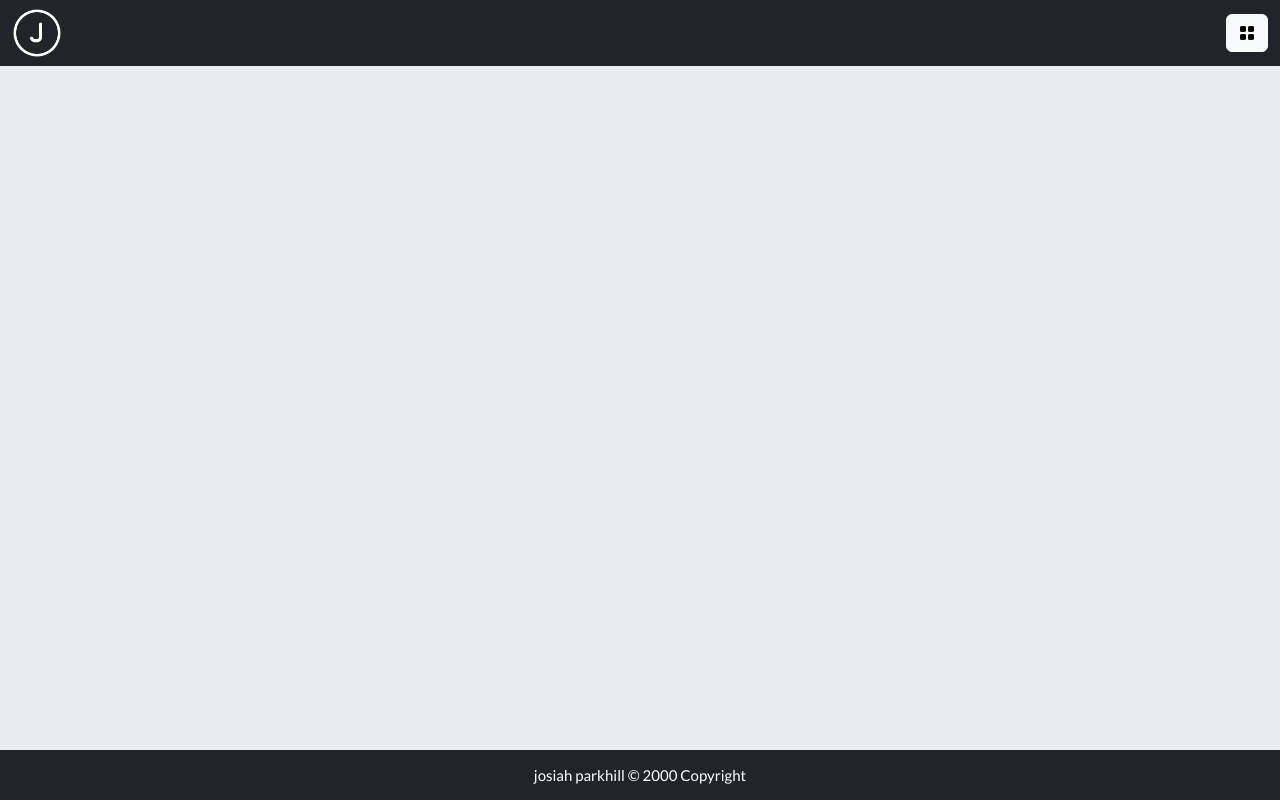
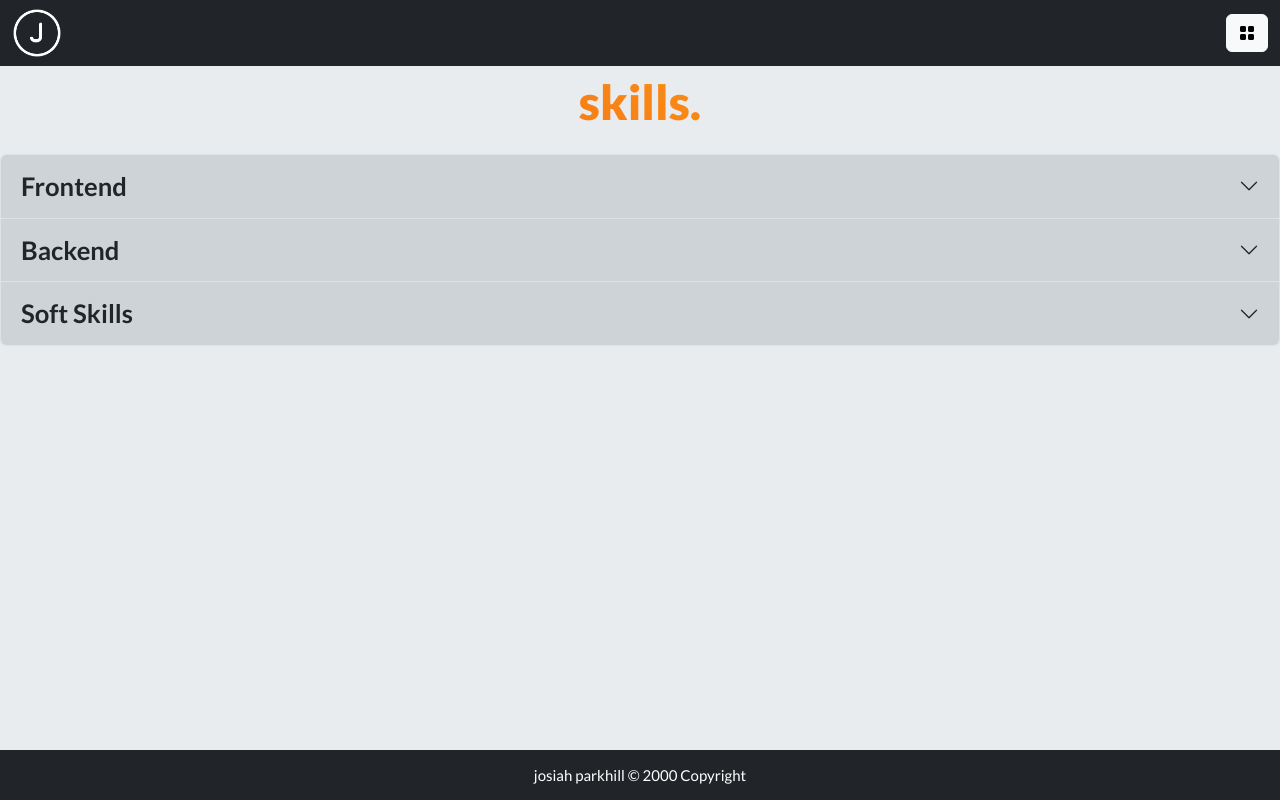
Before and after one commit to parkhilljosiah/josiah-parkhill-resume, a React (Create React App) app: page /skills in a window 1280 px wide. Built offline with nearby package versions, Linux system fonts and the light colour scheme.

Commit message:
added skills page and styles

```diff
--- a/src/App.js
+++ b/src/App.js
@@ -5,6 +5,8 @@ import Education from './pages/Education';
 import Experience from './pages/Experience';
 import HomePage from './pages/HomePage';
 import NotFound from './pages/NotFound';
+import Skills from './pages/Skills';
+
 
 function App() {
   return (
@@ -16,7 +18,7 @@ function App() {
             <Route path='/aboutMe' element={<AboutMe />} />
             <Route path='/education' element={<Education />} />
             <Route path='/experience' element={<Experience />} />
-            <Route path='/skills' />
+            <Route path='/skills' element={<Skills />}/>
             <Route path='/interests' />
             <Route path='/funFacts' />
             <Route path='*' element={<NotFound />} />
--- /dev/null
+++ b/src/pages/Skills.js
@@ -0,0 +1,79 @@
+import { Accordion, ListGroup, ListGroupItem } from "react-bootstrap";
+import AccordionBody from "react-bootstrap/esm/AccordionBody";
+import "../public/stylesheets/Skills.css";
+
+function Skills() {
+  let skills = {
+    frontend: [
+      "HTML",
+      "CSS",
+      "Bootstrap/ReactBootstrap",
+      "JavaScript",
+      "TypeScript",
+      "React",
+      "Python",
+      "Django",
+      "React Native",
+      "Ionic",
+    ],
+    backend: [
+      "SQL",
+      "NoSQL",
+      "MySQL",
+      "Node.js",
+      "Express.js",
+      "MongoDB",
+      "Mongoose",
+    ],
+    softSkills: [
+      "Problem-Solver",
+      "Organizational",
+      "Strong Communication",
+      "Decision Making",
+      "Strong Leadership",
+      "Integrity",
+      "Adabtible",
+      "Passionate",
+    ],
+  };
+
+  let frontendList = skills.frontend.map((s) => {
+    return <ListGroupItem>{s}</ListGroupItem>;
+  });
+
+  let backendList = skills.backend.map((s) => {
+    return <ListGroupItem>{s}</ListGroupItem>;
+  });
+
+  let softSkillsList = skills.softSkills.map((s) => {
+    return <ListGroupItem>{s}</ListGroupItem>;
+  });
+
+  return (
+    <>
+    <p className="heading">skills.</p>
+      <Accordion>
+        <Accordion.Item eventKey="0">
+          <Accordion.Header>Frontend</Accordion.Header>
+          <AccordionBody>
+            <ListGroup>{frontendList}</ListGroup>
+          </AccordionBody>
+        </Accordion.Item>
+        <Accordion.Item eventKey="1">
+          <Accordion.Header>Backend</Accordion.Header>
+          <AccordionBody>
+            <ListGroup>{backendList}</ListGroup>
+          </AccordionBody>
+        </Accordion.Item>
+        <Accordion.Item eventKey="2">
+          <Accordion.Header>Soft Skills</Accordion.Header>
+          <AccordionBody>
+            <ListGroup>{softSkillsList}</ListGroup>
+          </AccordionBody>
+        </Accordion.Item>
+      </Accordion>
+    </>
+  );
+}
+
+export default Skills;
--- /dev/null
+++ b/src/public/stylesheets/Skills.css
@@ -0,0 +1,29 @@
+.heading {
+    background-color: #f15025;
+    background-image: linear-gradient(30deg, #f15025, #ffba08);
+    background-size: 100%;
+    background-clip: text;
+    -webkit-background-clip: text;
+    -moz-background-clip: text;
+    -webkit-text-fill-color: transparent;
+    -moz-text-fill-color: transparent;
+    text-align: center;
+    font-weight: 800;
+    font-size: 300%;
+}
+
+.accordion-button {
+    background-color: #ced3d7 !important;
+}
+
+.accordion-button:not(:disabled) {
+    color: #212529 !important;
+    font-size: 80% !important;
+    font-weight: 700;
+}
+
+.list-group-item {
+    color: #212529;
+    font-size: 130%;
+    font-weight: 600;
+}
```
